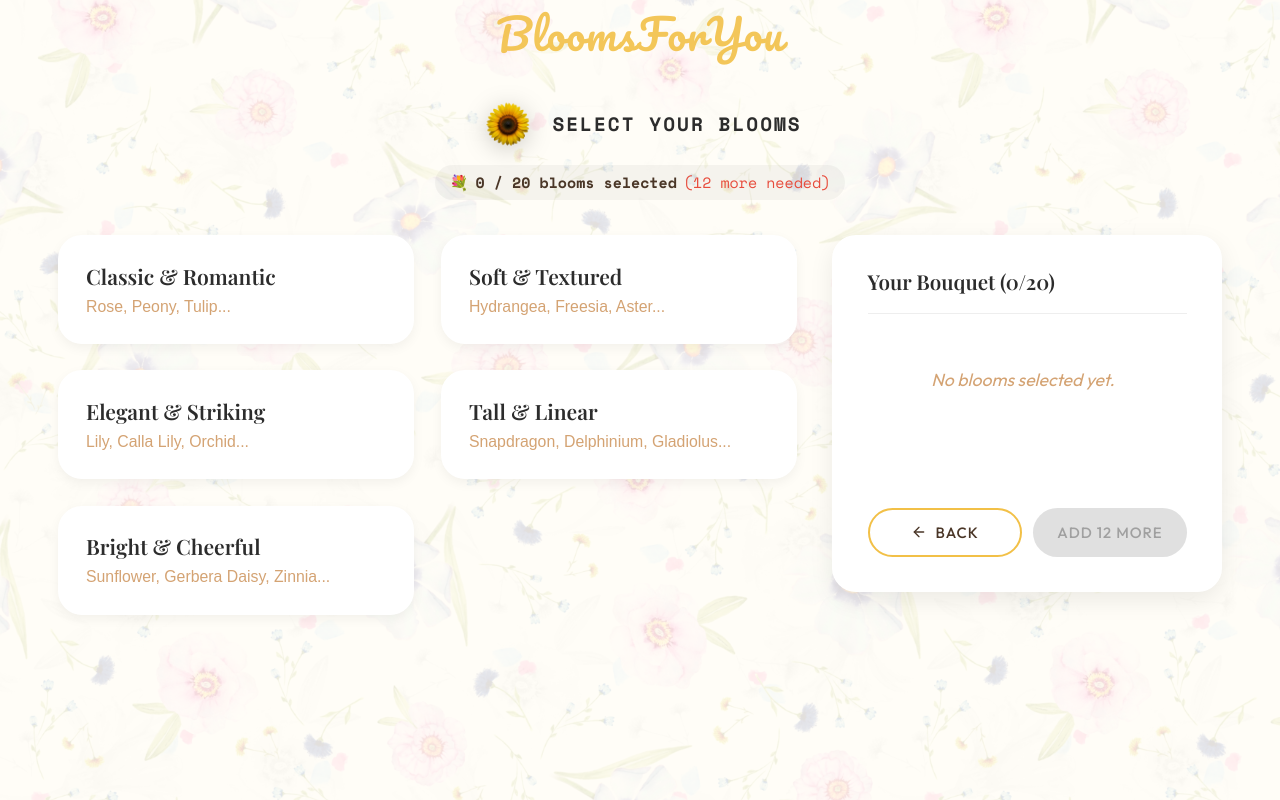
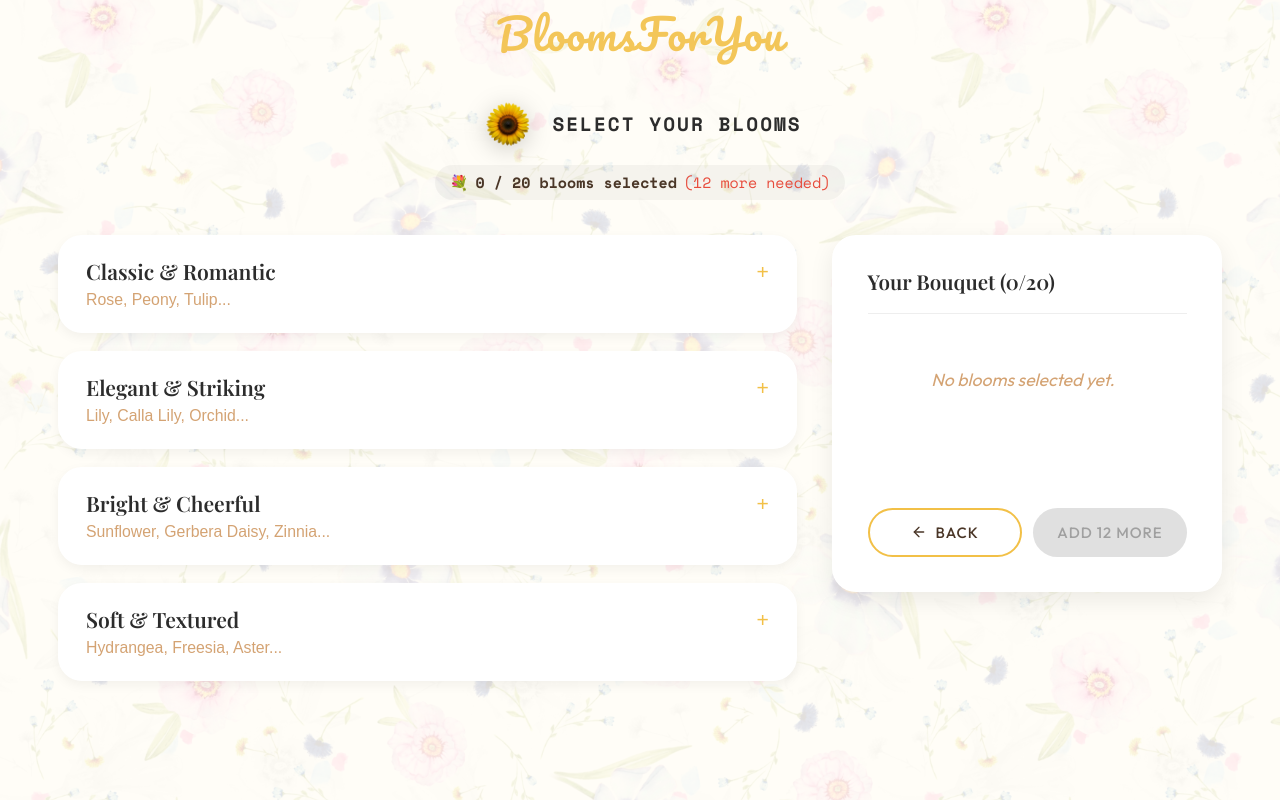
Before and after one commit to kevinexpertsz-stack/BloomForYou, a React (Vite) app: page /select in a window 1280 px wide. Built offline with nearby package versions, Linux system fonts and the light colour scheme; a web font is replaced by a local one.

Commit message:
fix: remove tall and linear category and align flower categories in vertical stack

```diff
--- a/src/data/flowers.js
+++ b/src/data/flowers.js
@@ -49,16 +49,6 @@ export const flowerData = {
                 { id: "4-Aistromeria", name: "Alstroemeria" },
                 { id: "4-Lilac", name: "Lilac" }
             ]
-        },
-        {
-            id: "tall-linear",
-            name: "Tall & Linear",
-            description: "Stately blooms on long stems, perfect for adding height and architectural structure.",
-            flowers: [
-                { id: "5-Snapdragon", name: "Snapdragon" },
-                { id: "5-Delphinium", name: "Delphinium" },
-                { id: "5-Gladioulus", name: "Gladiolus" }
-            ]
         }
     ]
 };
--- a/src/pages/BloomSelection.jsx
+++ b/src/pages/BloomSelection.jsx
@@ -102,44 +102,55 @@ const BloomSelection = ({ selectedBlooms, setSelectedBlooms, theme, setTheme })
                 <div style={{ display: 'flex', gap: '2rem', flexWrap: 'wrap' }}>
 
                     <div style={{ flex: '1 1 60%', minWidth: '300px' }}>
-                        {activeCategory ? (
-                            <div style={{ display: 'flex', gap: '1.5rem', marginBottom: '2rem', alignItems: 'flex-start', flexWrap: 'wrap' }}>
-                                <div style={{ flex: '1 1 280px', width: '100%' }}>
-                                    <div className="animate-fade-in" style={{ marginBottom: '1.5rem' }}>
+                        <div style={{ display: 'flex', flexDirection: 'column', gap: '1rem', marginBottom: '2rem' }}>
+                            {flowerData.categories.map((category) => {
+                                const isActive = activeCategory?.id === category.id;
+                                return (
+                                    <div key={category.id} className="animate-fade-in" style={{ width: '100%' }}>
                                         <button
-                                            onClick={() => handleCategoryClick(activeCategory)}
+                                            onClick={() => handleCategoryClick(category)}
                                             style={{
                                                 width: '100%',
-                                                padding: '1.5rem',
+                                                padding: '1.25rem 1.5rem',
                                                 borderRadius: 'var(--radius-lg)',
                                                 border: '2px solid',
-                                                borderColor: 'var(--color-primary)',
+                                                borderColor: isActive ? 'var(--color-primary)' : 'transparent',
                                                 backgroundColor: 'white',
-                                                boxShadow: 'var(--shadow-sm)',
+                                                boxShadow: isActive ? 'var(--shadow-md)' : 'var(--shadow-sm)',
                                                 cursor: 'pointer',
                                                 textAlign: 'left',
                                                 transition: 'var(--transition)'
                                             }}
                                             className="category-card"
                                         >
-                                            <h3 style={{ fontSize: '1.2rem', marginBottom: '0.5rem' }}>{activeCategory.name}</h3>
-                                            <div style={{ fontSize: '0.9rem', color: 'var(--color-text-light)', display: 'flex', flexWrap: 'wrap', gap: '4px' }}>
-                                                {activeCategory.flowers.slice(0, 3).map(f => f.name).join(', ')}...
+                                            <div style={{ display: 'flex', justifyContent: 'space-between', alignItems: 'center' }}>
+                                                <h3 style={{ fontSize: '1.2rem', margin: 0 }}>{category.name}</h3>
+                                                <span style={{ fontSize: '1.2rem', color: 'var(--color-primary)', lineHeight: 1 }}>
+                                                    {isActive ? '−' : '+'}
+                                                </span>
                                             </div>
-                                            <p style={{ fontSize: '0.85rem', color: 'var(--color-text-light)', marginTop: '0.5rem', lineHeight: '1.4' }}>{activeCategory.description}</p>
+                                            <div style={{ fontSize: '0.9rem', color: 'var(--color-text-light)', marginTop: '0.4rem', display: 'flex', flexWrap: 'wrap', gap: '4px' }}>
+                                                {category.flowers.slice(0, 3).map(f => f.name).join(', ')}...
+                                            </div>
+                                            {isActive && (
+                                                <p style={{ fontSize: '0.85rem', color: 'var(--color-text-light)', marginTop: '0.5rem', lineHeight: '1.4' }}>
+                                                    {category.description}
+                                                </p>
+                                            )}
                                         </button>
 
+                                        {isActive && (
                                             <div style={{
-                                            marginTop: '1rem',
+                                                marginTop: '0.75rem',
                                                 padding: '1rem',
-                                            backgroundColor: 'rgba(255,255,255,0.5)',
+                                                backgroundColor: 'rgba(255,255,255,0.65)',
                                                 borderRadius: 'var(--radius-md)',
                                                 border: '1px solid rgba(0,0,0,0.05)',
                                                 animation: 'fadeIn 0.3s ease'
                                             }}>
                                                 <h4 style={{ marginBottom: '1rem', fontSize: '1rem' }}>Available Flowers:</h4>
                                                 <div style={{ display: 'flex', flexDirection: 'column', gap: '0.5rem' }}>
-                                                {activeCategory.flowers.map(flower => {
+                                                    {category.flowers.map(flower => {
                                                         const selectedItem = selectedBlooms.find(b => b.flower.id === flower.id);
                                                         const selectedCount = selectedItem ? selectedItem.quantity : 0;
 
@@ -215,66 +226,11 @@ const BloomSelection = ({ selectedBlooms, setSelectedBlooms, theme, setTheme })
                                                     })}
                                                 </div>
                                             </div>
+                                        )}
                                     </div>
+                                );
+                            })}
                         </div>
-
-                                <div style={{ flex: '1 1 280px', width: '100%', display: 'flex', flexDirection: 'column', gap: '1rem' }}>
-                                    {flowerData.categories.filter(c => c.id !== activeCategory.id).map(category => (
-                                        <div key={category.id} className="animate-fade-in">
-                                            <button
-                                                onClick={() => handleCategoryClick(category)}
-                                                style={{
-                                                    width: '100%',
-                                                    padding: '1.5rem',
-                                                    borderRadius: 'var(--radius-lg)',
-                                                    border: '2px solid transparent',
-                                                    backgroundColor: 'white',
-                                                    boxShadow: 'var(--shadow-sm)',
-                                                    textAlign: 'left',
-                                                    transition: 'var(--transition)'
-                                                }}
-                                                className="category-card"
-                                            >
-                                                <h3 style={{ fontSize: '1.2rem', marginBottom: '0.5rem' }}>{category.name}</h3>
-                                                <div style={{ fontSize: '0.9rem', color: 'var(--color-text-light)', display: 'flex', flexWrap: 'wrap', gap: '4px' }}>
-                                                    {category.flowers.slice(0, 3).map(f => f.name).join(', ')}...
-                                                </div>
-                                            </button>
-                                        </div>
-                                    ))}
-                                </div>
-                            </div>
-                        ) : (
-                            <div className="categories-grid" style={{
-                                columnWidth: '250px',
-                                columnGap: '1.5rem',
-                                marginBottom: '2rem'
-                            }}>
-                                {flowerData.categories.map((category, index) => (
-                                    <div key={category.id} className={`delay-${(index % 4) + 1} animate-fade-in`} style={{ breakInside: 'avoid', pageBreakInside: 'avoid', marginBottom: '1.5rem' }}>
-                                        <button
-                                            onClick={() => handleCategoryClick(category)}
-                                            style={{
-                                                width: '100%',
-                                                padding: '1.5rem',
-                                                borderRadius: 'var(--radius-lg)',
-                                                border: '2px solid transparent',
-                                                backgroundColor: 'white',
-                                                boxShadow: 'var(--shadow-sm)',
-                                                textAlign: 'left',
-                                                transition: 'var(--transition)'
-                                            }}
-                                            className="category-card"
-                                        >
-                                            <h3 style={{ fontSize: '1.2rem', marginBottom: '0.5rem' }}>{category.name}</h3>
-                                            <div style={{ fontSize: '0.9rem', color: 'var(--color-text-light)', display: 'flex', flexWrap: 'wrap', gap: '4px' }}>
-                                                {category.flowers.slice(0, 3).map(f => f.name).join(', ')}...
-                                            </div>
-                                        </button>
-                                    </div>
-                                ))}
-                            </div>
-                        )}
                     </div>
 
                     <div style={{ flex: '1 1 30%', minWidth: '250px' }}>
```
Lines whose indentation alone changed are shown as unchanged.
